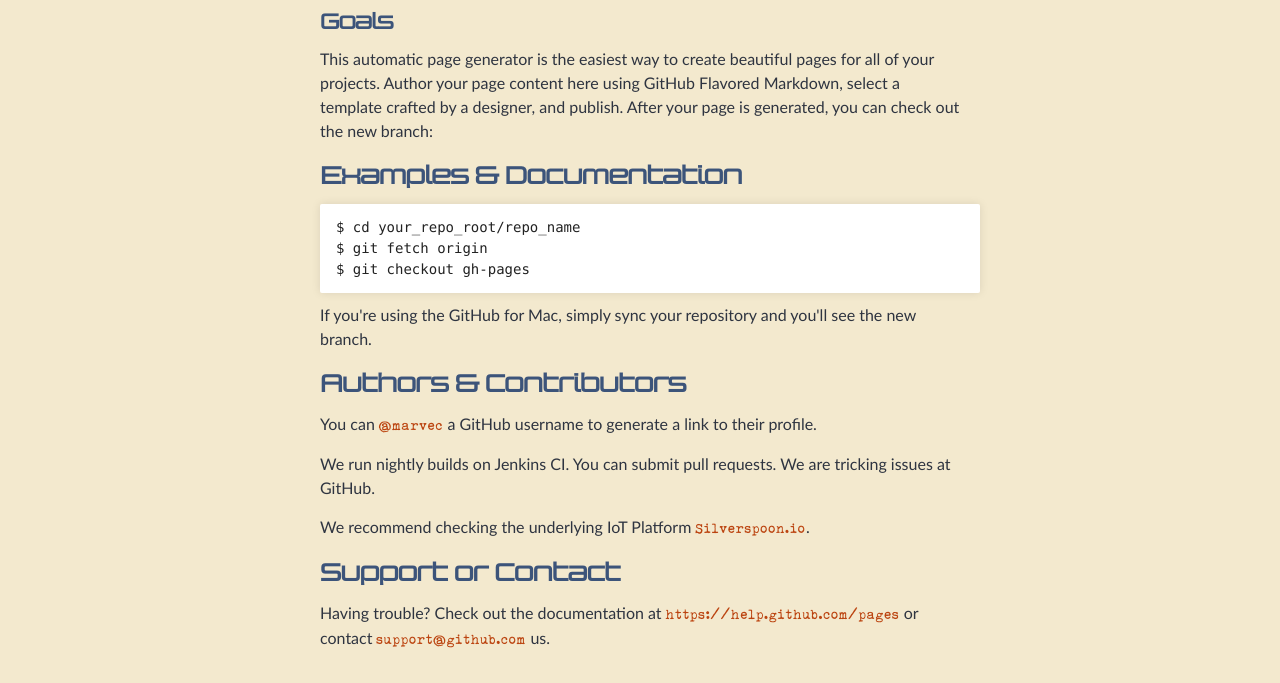
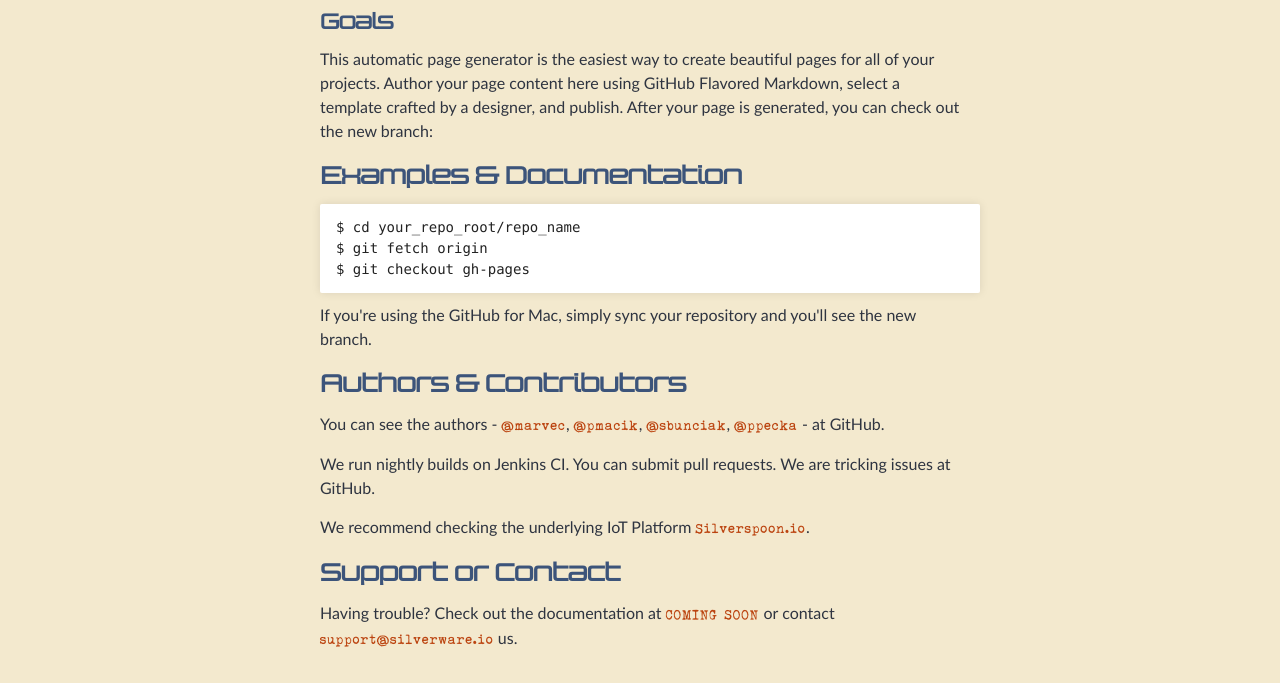
Before and after one commit to SilverThings/SilverWare, a plain HTML site: page index.html in a window 1280 px wide. Shown: the part 838-1521 px from the top of the page. Drawn offline with Linux system fonts and the light colour scheme.

Commit message:
web, links to authors

```diff
--- a/index.html
+++ b/index.html
@@ -10,7 +10,7 @@
     <link rel="stylesheet" type="text/css" media="screen" href="stylesheets/stylesheet.css">
     <link rel="stylesheet" type="text/css" media="screen" href="stylesheets/urania.css">
     <link rel="stylesheet" type="text/css" media="screen" href="stylesheets/design-system.css">
-    <link rel="stylesheet" href="//maxcdn.bootstrapcdn.com/font-awesome/4.3.0/css/font-awesome.min.css">
+    <!--link rel="stylesheet" href="//maxcdn.bootstrapcdn.com/font-awesome/4.3.0/css/font-awesome.min.css"-->
 
     <title>SilverWare: Microservices</title>
   </head>
@@ -65,13 +65,13 @@ $ git checkout gh-pages
 
 <h3><a id="authors-and-contributors" class="anchor" href="#authors-and-contributors" aria-hidden="true"><span class="octicon octicon-link"></span></a>Authors &amp; Contributors</h3>
 
-<p>You can <a href="https://github.com/marvec" class="user-mention">@marvec</a> a GitHub username to generate a link to their profile.</p>
+<p>You can see the authors - <a href="https://github.com/marvec" class="user-mention">@marvec</a>, <a href="https://github.com/pmacik" class="user-mention">@pmacik</a>, <a href="https://github.com/sbunciak" class="user-mention">@sbunciak</a>, <a href="https://github.com/ppecka" class="user-mention">@ppecka</a> - at GitHub.</p>
 <p>We run nightly builds on Jenkins CI. You can submit pull requests. We are tricking issues at GitHub.</p>
 <p>We recommend checking the underlying IoT Platform <a href="http://slverspoon.io" targer="#_top">Silverspoon.io</a>.</p>
 
 <h3><a id="support-or-contact" class="anchor" href="#support-or-contact" aria-hidden="true"><span class="octicon octicon-link"></span></a>Support or Contact</h3>
 
-<p>Having trouble? Check out the documentation at <a href="https://help.github.com/pages">https://help.github.com/pages</a> or contact <a href="mailto:support@github.com">support@github.com</a> us.</p>
+<p>Having trouble? Check out the documentation at <a href="#">COMING SOON</a> or contact <a href="mailto:support@silverware.io">support@silverware.io</a> us.</p>
       </section>
     </div>
 
```
